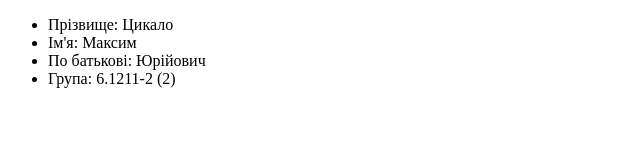
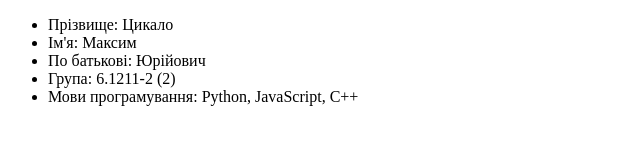
Before and after one commit to weise1/DevOpsLab4, a plain HTML site: page index.html in a window 1280 px wide. Shown: the whole page, without its empty margins (0-640 px from the left). Drawn offline with Linux system fonts and the light colour scheme.

Commit message:
update index.html

```diff
--- a/index.html
+++ b/index.html
@@ -11,6 +11,7 @@
             <li>Ім'я: Максим</li>
             <li>По батькові: Юрійович</li>
             <li>Група: 6.1211-2 (2)</li>
+            <li>Мови програмування: Python, JavaScript, C++</li>
         </ul>
     </body>
 </html>
```
